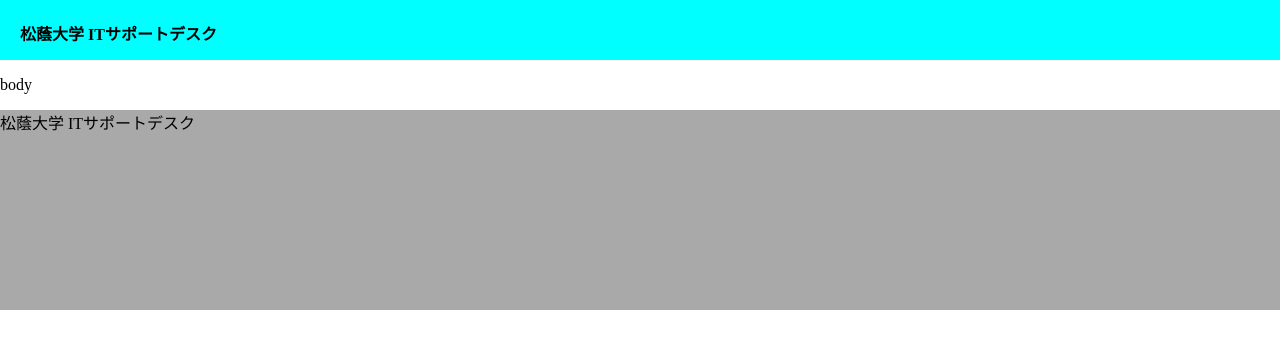
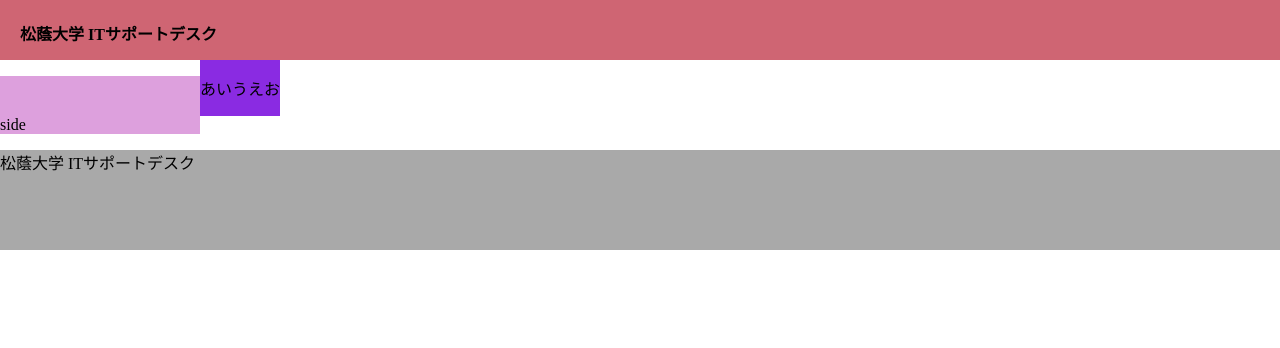
Before and after one commit to it-help-shoin-u/homepage, a React app: page / in a window 1280 px wide. Shown: the top 348 px of the page. Built offline with nearby package versions, Linux system fonts and the light colour scheme.

Commit message:
Add some styles & SideMenu component. Use Google Fonts & Google Analytics Tags.

```diff
--- a/src/App.jsx
+++ b/src/App.jsx
@@ -2,12 +2,13 @@
 import Header from "./components/Header";
 import Footer from "./components/Footer";
 import Body from "./components/Body";
-
+import SideMenu from "./components/SideMenu";
 function App() {
     return (
         <div>
             <Header />
             <Body />
+            <SideMenu />
             <Footer />
         </div>
     );
--- a/src/components/Body.jsx
+++ b/src/components/Body.jsx
@@ -3,9 +3,9 @@
 
 function Body() {
     return (
-        <>
-            <p>body</p>
-        </>
+        <div css={BodyStyle}>
+            <p>あいうえお</p>
+        </div>
     );
 }
 
--- a/src/components/SideMenu.jsx
+++ b/src/components/SideMenu.jsx
@@ -0,0 +1,12 @@
+/** @jsxImportSource @emotion/react */
+import { SideMenuStyle } from "../styles/components";
+
+function SideMenu() {
+    return (
+        <div css={SideMenuStyle}>
+            <p>side</p>
+        </div>
+    );
+}
+
+export default SideMenu;
--- a/src/index.html
+++ b/src/index.html
@@ -1,6 +1,18 @@
 <html>
 	<head>
+		<!-- Google tag (gtag.js) -->
+		<script async src="https://www.googletagmanager.com/gtag/js?id=G-ZFHMD49F3Q"></script>
+		<script>
+			window.dataLayer = window.dataLayer || [];
+			function gtag(){dataLayer.push(arguments);}
+			gtag('js', new Date());
+
+			gtag('config', 'G-ZFHMD49F3Q');
+		</script>
 		<title>松蔭大学 ITサポートデスク</title>
+		<style>
+			@import url('https://fonts.googleapis.com/css2?family=Noto+Sans+JP:wght@600&display=swap');
+		</style>
 	</head>
 	<body>
 		<div id="root"></div>
--- a/src/styles/components.jsx
+++ b/src/styles/components.jsx
@@ -5,15 +5,14 @@
       width: auto;
       height: 50px;
       padding: 5px 20px;
-      background-color: aqua;
+      background-color: #cf6573;
     `;
 }
 
 export function FooterStyle() {
     return css`
-
       width: auto;
-      height: 200px;
+      height: 100px;
       margin-top: auto;
       margin-bottom: 0;
       background-color: darkgray;
@@ -22,6 +21,17 @@
 
 export function BodyStyle() {
     return css `
-        background-color: blueviolet;
+      float: left;
+      font-family: 'Noto Sans JP', sans-serif;
+      background-color: blueviolet;
+      margin-left: 200px;
     `;
 }
+
+export function SideMenuStyle() {
+    return css `
+      background-color: plum;
+      width: 200px;
+      height: auto;
+    `;
+}
```
